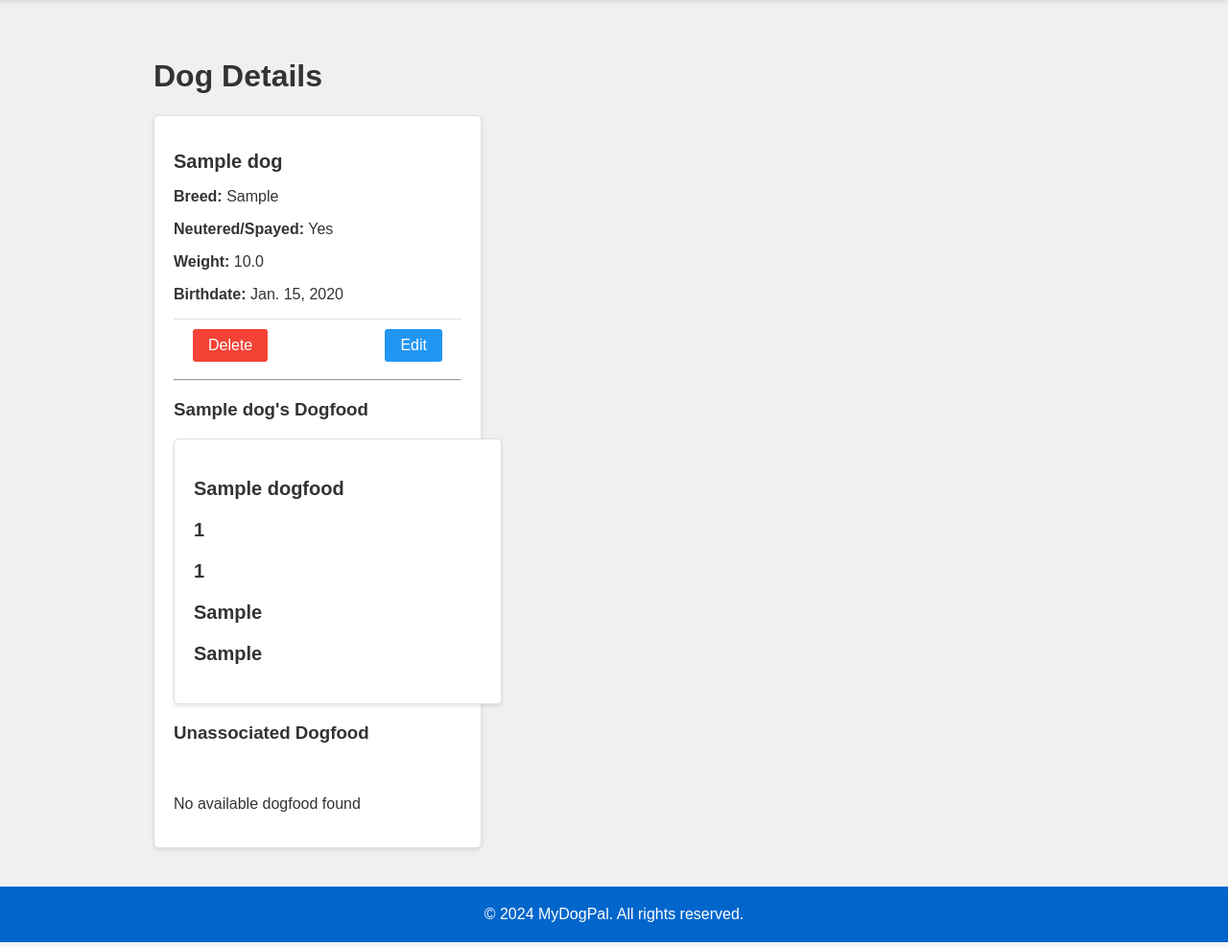
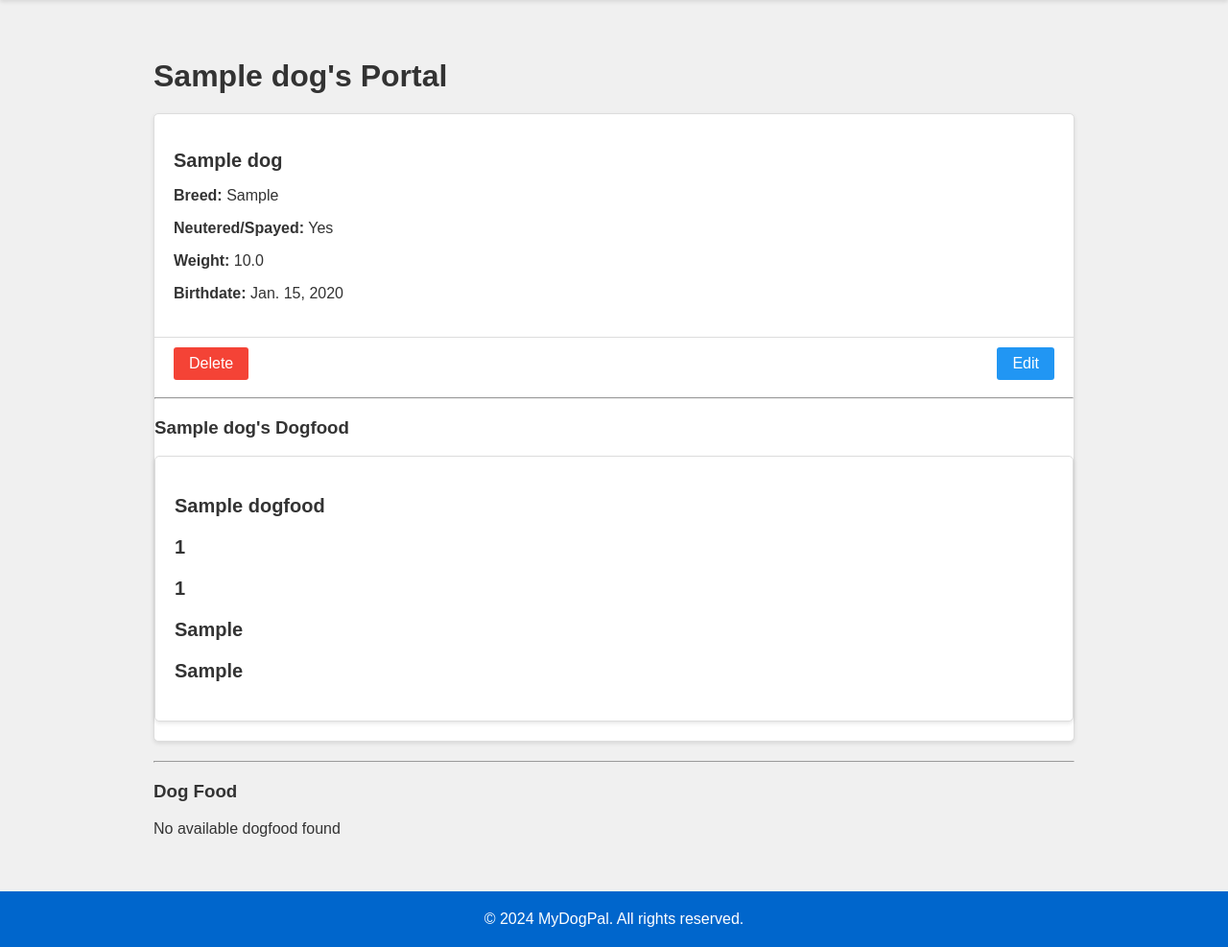
Before and after one commit to avang02/my_dog_pal, a Django app: page /dogs/1 in a window 1280 px wide. Shown: the part 127-1114 px from the top of the page at 96% size. Run offline with Django 5.2, Linux system fonts and the light colour scheme; a user stored in the database is signed in; tables that the repository leaves empty hold one stand-in row (values such as "Sample post"); some libraries are stand-ins or nearby versions.

Commit message:
updated details.html style.css

```diff
--- a/main_app/static/css/style.css
+++ b/main_app/static/css/style.css
@@ -80,16 +80,16 @@ footer {
 }
 
 .card {
-    background-color: #ffffff;
-    border: 1px solid #e0e0e0;
+    background-color: #fff;
+    border: 1px solid #ddd;
     border-radius: 5px;
     box-shadow: 0 2px 4px rgba(0, 0, 0, 0.1);
-    width: 300px;
-    padding: 20px;
+    margin-bottom: 20px;
 }
 
 .card-content {
     font-size: 16px;
+    padding: 20px;
 }
 
 .card-title {
@@ -99,19 +99,21 @@ footer {
 }
 
 .card-actions {
+    border-top: 1px solid #ddd;
     padding: 10px 20px;
-    border-top: 1px solid #e0e0e0;
     display: flex;
     justify-content: space-between;
 }
 
-.btn-delete, .btn-edit {
-    text-decoration: none;
+.btn-delete,
+.btn-edit {
+    color: #fff;
     padding: 8px 16px;
     border-radius: 3px;
-    color: #fff;
     cursor: pointer;
+    text-decoration: none;
 }
+
 
 .btn-delete {
     background-color: #f44336;
@@ -119,6 +121,11 @@ footer {
 
 .btn-edit {
     background-color: #2196F3;
+}
+
+.card-title {
+    font-size: 20px;
+    font-weight: bold;
 }
 
 .form-container {
@@ -257,3 +264,15 @@ button.btn-primary {
 button.btn-primary:hover {
     background-color: #0056b3;
 }
+
+.col {
+    flex: 1;
+}
+
+.row {
+    margin-bottom: 20px;
+}
+
+h1 {
+    margin-bottom: 20px;
+}
--- a/main_app/templates/dogs/detail.html
+++ b/main_app/templates/dogs/detail.html
@@ -1,7 +1,7 @@
 {% extends 'base.html' %}
 {% block content %}
 
-<h1>Dog Details</h1>
+<h1>{{ dog.name }}'s Portal</h1>
 
 <div class="card">
     <div class="card-content">
@@ -39,9 +39,11 @@
         {% endif %}
       </div>
     </div>
+</div>
+<hr>
 
-    <div class="card-container">
-          <h3>Unassociated Dogfood</h3>
+<div class="col s6">
+  <h3>Dog Food</h3>
           {% if dogfood.count %}
           {% for food in dogfood %}
           <a href="{% url 'detail' food.id %}" class="card-link">
@@ -60,4 +62,5 @@
 </div>
 
 
+
 {% endblock %}
```
Also changed, not shown: 2 other files.
